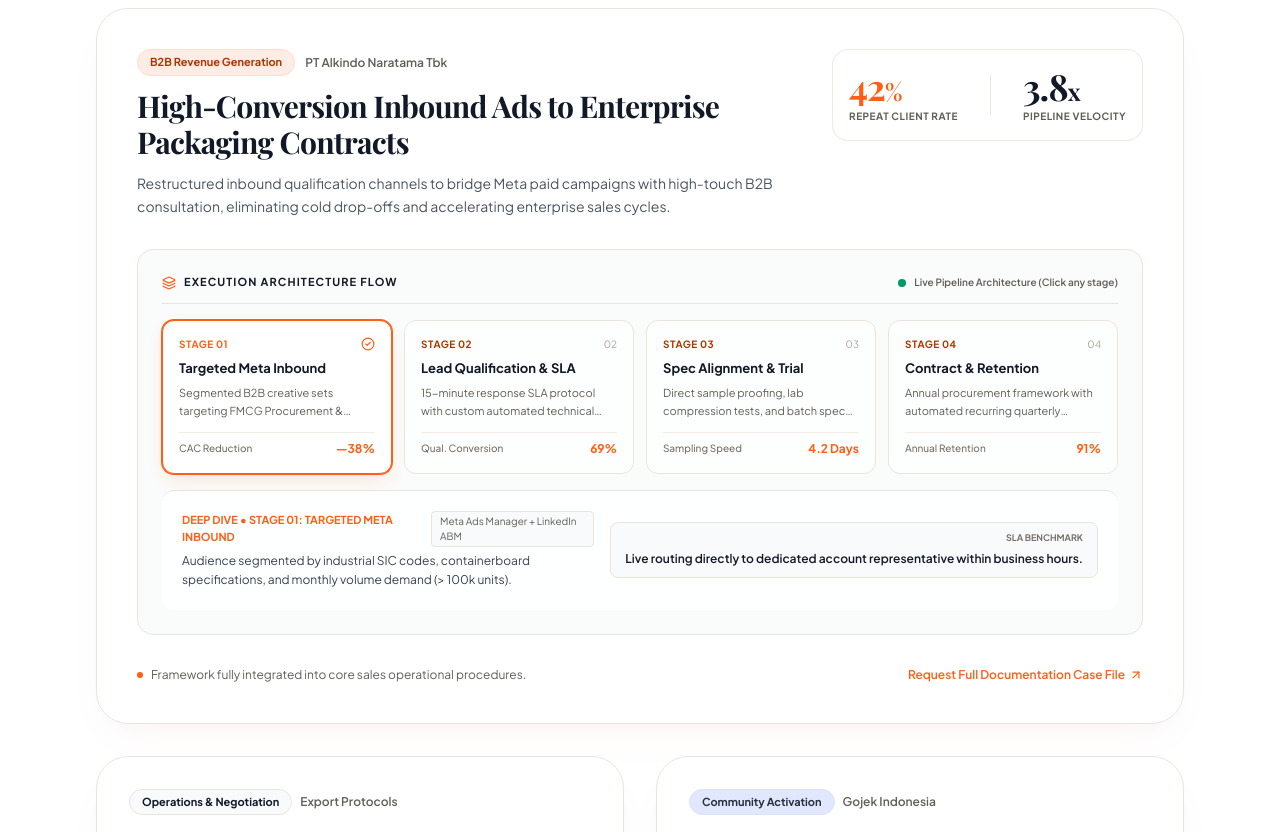
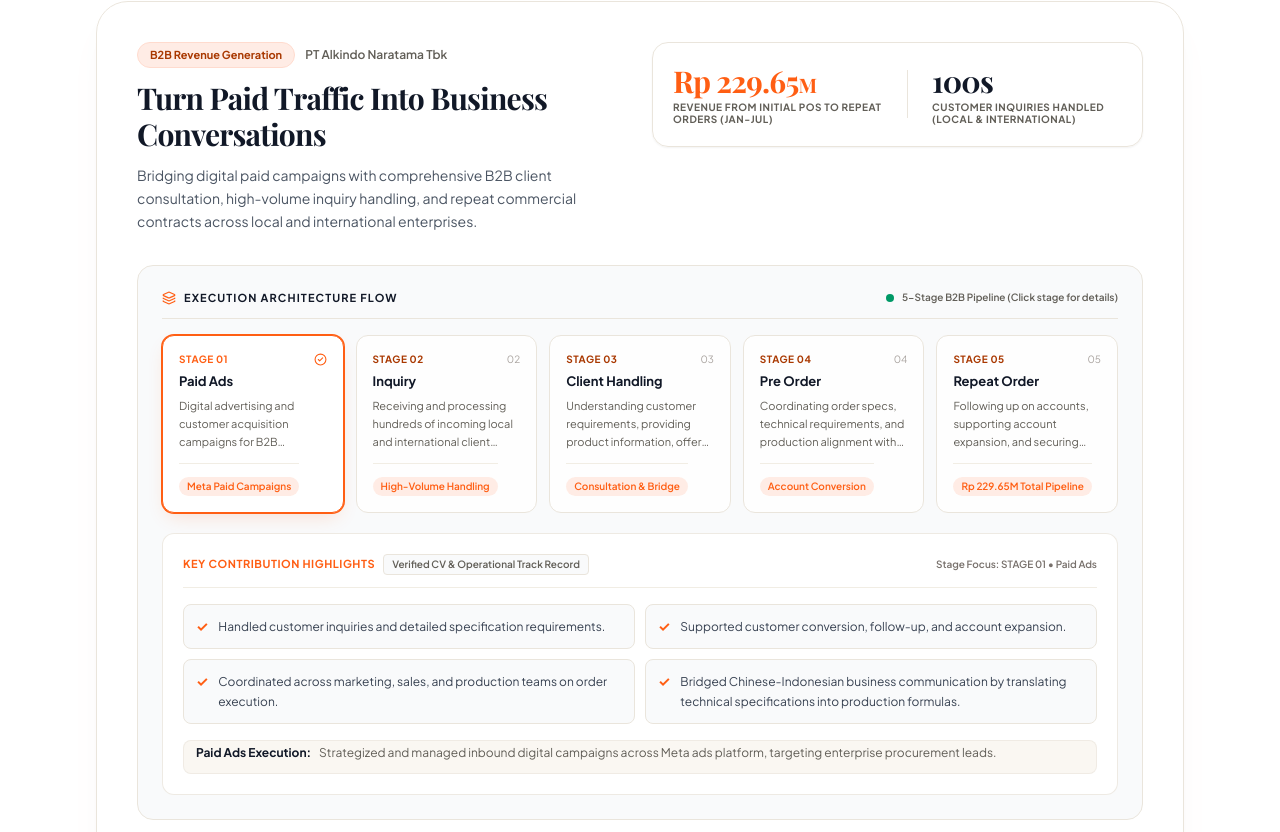
Before and after one commit to workhendry20-creator/jacklyn-porto-s, a React (Vite) app: page / in a window 1280 px wide. Shown: the part 1648-2480 px from the top of the page. Built offline with nearby package versions, Linux system fonts and the light colour scheme; a web font is replaced by a local one.

Commit message:
feat: revise B2B pipeline to 5-stage architecture and verified metrics

```diff
--- a/src/components/CaseStudies.jsx
+++ b/src/components/CaseStudies.jsx
@@ -27,52 +27,46 @@ export default function CaseStudies({ onRequestCaseFile }) {
   const flowStages = [
     {
       stage: 'STAGE 01',
-      title: 'Targeted Meta Inbound',
-      desc: 'Segmented B2B creative sets targeting FMCG Procurement & Packaging Directors.',
-      metricLabel: 'CAC Reduction',
-      metricVal: '—38%',
-      details: {
-        channel: 'Meta Ads Manager + LinkedIn ABM',
-        playbook: 'Audience segmented by industrial SIC codes, containerboard specifications, and monthly volume demand (> 100k units).',
-        sla: 'Live routing directly to dedicated account representative within business hours.',
-      },
+      title: 'Paid Ads',
+      desc: 'Digital advertising and customer acquisition campaigns for B2B packaging solutions.',
+      subMetric: 'Meta Paid Campaigns',
+      details: 'Strategized and managed inbound digital campaigns across Meta ads platform, targeting enterprise procurement leads.',
     },
     {
       stage: 'STAGE 02',
-      title: 'Lead Qualification & SLA',
-      desc: '15-minute response SLA protocol with custom automated technical questionnaire.',
-      metricLabel: 'Qual. Conversion',
-      metricVal: '69%',
-      details: {
-        channel: 'HubSpot CRM + WhatsApp Business API',
-        playbook: 'Immediate dispatch of technical spec intake (flute type, GSM, burst index, delivery cadence). Auto-filters unqualified leads.',
-        sla: '15-minute response protocol implemented across local & export commercial teams.',
-      },
+      title: 'Inquiry',
+      desc: 'Receiving and processing hundreds of incoming local and international client inquiries.',
+      subMetric: 'High-Volume Handling',
+      details: 'Handled incoming customer inquiries, catalog requests, and initial technical screening across local and overseas buyers.',
     },
     {
       stage: 'STAGE 03',
-      title: 'Spec Alignment & Trial',
-      desc: 'Direct sample proofing, lab compression tests, and batch spec confirmation.',
-      metricLabel: 'Sampling Speed',
-      metricVal: '4.2 Days',
-      details: {
-        channel: 'Factory QA Lab + Chinese Mill Direct',
-        playbook: 'Parallel validation of grammage, edge crush test (ECT), and box compression test (BCT) with rapid 72-hour physical trial delivery.',
-        sla: 'Sample turnaround compressed from 14 days to under 4.5 days.',
-      },
+      title: 'Client Handling',
+      desc: 'Understanding customer requirements, providing product information, offers, and cross-functional coordination.',
+      subMetric: 'Consultation & Bridge',
+      details: 'Delivered consultative proposals, technical spec reviews, and seamless coordination between commercial and production teams.',
     },
     {
       stage: 'STAGE 04',
-      title: 'Contract & Retention',
-      desc: 'Annual procurement framework with automated recurring quarterly restock triggers.',
-      metricLabel: 'Annual Retention',
-      metricVal: '91%',
-      details: {
-        channel: 'SAP ERP Enterprise Contract',
-        playbook: 'Volume-tiered price locks, buffer stock consignment agreements, and scheduled automated PO generation for ongoing SKU replenishment.',
-        sla: 'Quarterly review milestones with 91% annualized renewal retention.',
+      title: 'Pre Order',
+      desc: 'Coordinating order specs, technical requirements, and production alignment with internal teams.',
+      subMetric: 'Account Conversion',
+      details: 'Coordinated order execution, production scheduling, sample verification, and factory alignment with internal mill divisions.',
     },
+    {
+      stage: 'STAGE 05',
+      title: 'Repeat Order',
+      desc: 'Following up on accounts, supporting account expansion, and securing recurring business.',
+      subMetric: 'Rp 229.65M Total Pipeline',
+      details: 'Executed proactive follow-ups, account retention, and regular repeat PO cycles totaling Rp 229.65M in commercial value.',
     },
+  ];
+
+  const contributionPoints = [
+    'Handled customer inquiries and detailed specification requirements.',
+    'Supported customer conversion, follow-up, and account expansion.',
+    'Coordinated across marketing, sales, and production teams on order execution.',
+    'Bridged Chinese-Indonesian business communication by translating technical specifications into production formulas.',
   ];
 
   const glossaryTerms = [
@@ -116,37 +110,37 @@ export default function CaseStudies({ onRequestCaseFile }) {
                 </span>
               </div>
               <h3 className="font-serif font-bold text-2xl sm:text-3xl text-[#111827] tracking-tight mb-3">
-                High-Conversion Inbound Ads to Enterprise Packaging Contracts
+                Turn Paid Traffic Into Business Conversations
               </h3>
               <p className="text-xs sm:text-sm text-[#4B5563] leading-relaxed">
-                Restructured inbound qualification channels to bridge Meta paid campaigns with high-touch B2B consultation, eliminating cold drop-offs and accelerating enterprise sales cycles.
+                Bridging digital paid campaigns with comprehensive B2B client consultation, high-volume inquiry handling, and repeat commercial contracts across local and international enterprises.
               </p>
             </div>
 
             {/* Right Top Impact Metrics */}
-            <div className="flex items-center gap-6 sm:gap-8 shrink-0 bg-white/60 p-4 rounded-2xl border border-[#EAE5DC]/80 self-start">
+            <div className="flex flex-col sm:flex-row sm:items-center gap-6 shrink-0 bg-white/90 p-4 sm:p-5 rounded-2xl border border-[#EAE5DC] self-start shadow-xs">
               <div>
-                <div className="font-serif font-bold text-3xl sm:text-4xl text-[#FF5E13] tracking-tight">
-                  42<span className="text-2xl">%</span>
+                <div className="font-serif font-bold text-2xl sm:text-3xl text-[#FF5E13] tracking-tight">
+                  Rp 229.65<span className="text-xl font-serif">M</span>
                 </div>
-                <div className="text-[10px] font-bold uppercase tracking-wider text-[#615E57] mt-0.5">
-                  Repeat Client Rate
+                <div className="text-[10px] font-bold uppercase tracking-wider text-[#615E57] mt-0.5 max-w-[210px] leading-tight">
+                  Revenue from Initial POs to Repeat Orders (Jan-Jul)
                 </div>
               </div>
-              <div className="w-[1px] h-10 bg-[#EAE5DC]" />
+              <div className="hidden sm:block w-[1px] h-12 bg-[#EAE5DC]" />
               <div>
-                <div className="font-serif font-bold text-3xl sm:text-4xl text-[#111827] tracking-tight">
-                  3.8<span className="text-2xl font-serif">x</span>
+                <div className="font-serif font-bold text-2xl sm:text-3xl text-[#111827] tracking-tight">
+                  100s
                 </div>
-                <div className="text-[10px] font-bold uppercase tracking-wider text-[#615E57] mt-0.5">
-                  Pipeline Velocity
+                <div className="text-[10px] font-bold uppercase tracking-wider text-[#615E57] mt-0.5 max-w-[190px] leading-tight">
+                  Customer Inquiries Handled (Local & International)
                 </div>
               </div>
             </div>
           </div>
 
-          {/* Interactive Flowchart Container */}
-          <div className="bg-[#F9FAFB]/80 border border-[#EAE5DC] rounded-2xl p-4 sm:p-6 mb-6">
+          {/* Interactive Flowchart Container (5-Stage Architecture) */}
+          <div className="bg-[#F9FAFB]/90 border border-[#EAE5DC] rounded-2xl p-4 sm:p-6 mb-6">
             <div className="flex items-center justify-between mb-4 pb-3 border-b border-[#EAE5DC]">
               <div className="flex items-center gap-2">
                 <Layers size={14} className="text-[#FF5E13]" />
@@ -160,31 +154,32 @@ export default function CaseStudies({ onRequestCaseFile }) {
                   <span className="relative inline-flex rounded-full h-2 w-2 bg-emerald-600"></span>
                 </span>
                 <span className="text-[10px] font-semibold text-[#615E57]">
-                  Live Pipeline Architecture (Click any stage)
+                  5-Stage B2B Pipeline (Click stage for details)
                 </span>
               </div>
             </div>
 
-            {/* 4 Connected Stages */}
-            <div className="grid grid-cols-1 sm:grid-cols-2 lg:grid-cols-4 gap-3">
+            {/* 5 Connected Stages */}
+            <div className="grid grid-cols-1 sm:grid-cols-2 md:grid-cols-3 lg:grid-cols-5 gap-3">
               {flowStages.map((st, index) => {
                 const isSelected = activeStage === index;
                 return (
                   <button
                     key={st.stage}
                     onClick={() => setActiveStage(index)}
-                    className={`text-left p-4 rounded-xl border transition-all duration-200 cursor-pointer ${
+                    className={`text-left p-3.5 sm:p-4 rounded-xl border transition-all duration-200 cursor-pointer flex flex-col justify-between ${
                       isSelected
                         ? 'bg-white border-[#FF5E13] shadow-[0_8px_20px_-6px_rgba(255,94,19,0.2)] ring-1 ring-[#FF5E13]'
-                        : 'bg-white/60 border-[#EAE5DC] hover:bg-white hover:border-[#FF5E13]/40'
+                        : 'bg-white/70 border-[#EAE5DC] hover:bg-white hover:border-[#FF5E13]/40'
                     }`}
                   >
-                    <div className="flex items-center justify-between mb-2">
+                    <div>
+                      <div className="flex items-center justify-between mb-1.5">
                         <span className={`text-[10px] font-bold tracking-wider ${isSelected ? 'text-[#FF5E13]' : 'text-[#A93800]'}`}>
                           {st.stage}
                         </span>
                         {isSelected ? (
-                        <CheckCircle2 size={14} className="text-[#FF5E13]" />
+                          <CheckCircle2 size={13} className="text-[#FF5E13]" />
                         ) : (
                           <span className="text-[10px] text-[#A8A29E]">0{index + 1}</span>
                         )}
@@ -192,15 +187,14 @@ export default function CaseStudies({ onRequestCaseFile }) {
                       <div className="font-bold text-xs sm:text-[13px] text-[#111827] mb-1.5 leading-snug">
                         {st.title}
                       </div>
-                    <p className="text-[11px] text-[#615E57] line-clamp-2 leading-relaxed mb-3">
+                      <p className="text-[11px] text-[#615E57] line-clamp-3 leading-relaxed mb-3">
                         {st.desc}
                       </p>
-                    <div className="pt-2 border-t border-[#F1EDE4] flex items-center justify-between">
-                      <span className="text-[10px] font-medium text-[#78716C]">
-                        {st.metricLabel}
-                      </span>
-                      <span className="text-xs font-bold text-[#FF5E13]">
-                        {st.metricVal}
+                    </div>
+
+                    <div className="pt-2 border-t border-[#F1EDE4] mt-auto">
+                      <span className="inline-block text-[10px] font-semibold text-[#FF5E13] bg-[#FFECE5] px-2 py-0.5 rounded-full">
+                        {st.subMetric}
                       </span>
                     </div>
                   </button>
@@ -208,28 +202,38 @@ export default function CaseStudies({ onRequestCaseFile }) {
               })}
             </div>
 
-            {/* Active Stage Deep-Dive Expandable Panel */}
-            <div className="mt-4 pt-4 border-t border-[#EAE5DC] bg-white/80 rounded-xl p-4 sm:p-5 flex flex-col md:flex-row md:items-center justify-between gap-4">
-              <div className="space-y-1">
+            {/* Key Contribution Points (Deep Dive Section) */}
+            <div className="mt-5 pt-5 border-t border-[#EAE5DC] bg-white rounded-xl p-5 border border-[#EAE5DC]/80 space-y-4">
+              <div className="flex items-center justify-between flex-wrap gap-2 pb-3 border-b border-[#F1EDE4]">
                 <div className="flex items-center gap-2">
-                  <span className="text-[11px] font-bold uppercase text-[#FF5E13]">
-                    Deep Dive • {flowStages[activeStage].stage}: {flowStages[activeStage].title}
+                  <span className="text-[11px] font-bold uppercase text-[#FF5E13] tracking-wider">
+                    Key Contribution Highlights
                   </span>
-                  <span className="text-[10px] bg-[#F9FAFB] px-2 py-0.5 rounded border border-[#EAE5DC] text-[#615E57]">
-                    {flowStages[activeStage].details.channel}
+                  <span className="text-[10px] bg-[#F9FAFB] px-2 py-0.5 rounded border border-[#EAE5DC] text-[#615E57] font-semibold">
+                    Verified CV & Operational Track Record
                   </span>
                 </div>
-                <p className="text-xs text-[#374151] leading-relaxed">
-                  {flowStages[activeStage].details.playbook}
-                </p>
+                <span className="text-[10px] text-[#78716C] font-semibold">
+                  Stage Focus: {flowStages[activeStage].stage} • {flowStages[activeStage].title}
+                </span>
               </div>
-              <div className="shrink-0 bg-[#F9FAFB] px-3.5 py-2 rounded-lg border border-[#EAE5DC] text-right">
-                <span className="text-[9px] uppercase font-bold text-[#78716C] block">
-                  SLA Benchmark
+
+              {/* 4 Official Contribution Points */}
+              <div className="grid grid-cols-1 md:grid-cols-2 gap-2.5 text-xs text-[#374151]">
+                {contributionPoints.map((point, idx) => (
+                  <div key={idx} className="flex items-start gap-2.5 bg-[#F9FAFB] p-3 rounded-lg border border-[#EAE5DC]">
+                    <span className="text-[#FF5E13] font-bold text-sm leading-none mt-0.5">✓</span>
+                    <span className="leading-relaxed">{point}</span>
+                  </div>
+                ))}
+              </div>
+
+              {/* Active Stage Detail */}
+              <div className="pt-1 text-xs text-[#615E57] flex flex-col sm:flex-row sm:items-center gap-1.5 sm:gap-2 bg-[#FAF7F2] p-3 rounded-lg border border-[#EAE5DC]/60">
+                <span className="font-bold text-[#111827] shrink-0">
+                  {flowStages[activeStage].title} Execution:
                 </span>
-                <span className="text-xs font-semibold text-[#111827]">
-                  {flowStages[activeStage].details.sla}
-                </span>
+                <span>{flowStages[activeStage].details}</span>
               </div>
             </div>
           </div>
@@ -241,7 +245,7 @@ export default function CaseStudies({ onRequestCaseFile }) {
               <span>Framework fully integrated into core sales operational procedures.</span>
             </div>
             <button
-              onClick={() => onRequestCaseFile('PT Alkindo Naratama Tbk - Inbound Ads to Enterprise Packaging')}
+              onClick={() => onRequestCaseFile('PT Alkindo Naratama Tbk - Turn Paid Traffic Into Business Conversations')}
               className="inline-flex items-center gap-1 font-semibold text-[#FF5E13] hover:text-[#A93800] transition-colors cursor-pointer group self-start sm:self-auto"
             >
               <span>Request Full Documentation Case File</span>
--- a/src/components/Hero.jsx
+++ b/src/components/Hero.jsx
@@ -16,10 +16,6 @@ export default function Hero({ onExploreClick, onResumeClick }) {
           </span>
           <span className="text-[10px] sm:text-[11px] font-bold tracking-widest text-[#111827] uppercase">
             Available for new opportunities
-          </span>
-          <span className="text-[#EAE5DC]">|</span>
-          <span className="text-[10px] sm:text-[11px] font-semibold text-[#FF5E13] tracking-wider uppercase">
-            2025 Advisory
           </span>
         </div>
 
```
Lines whose indentation alone changed are shown as unchanged.
